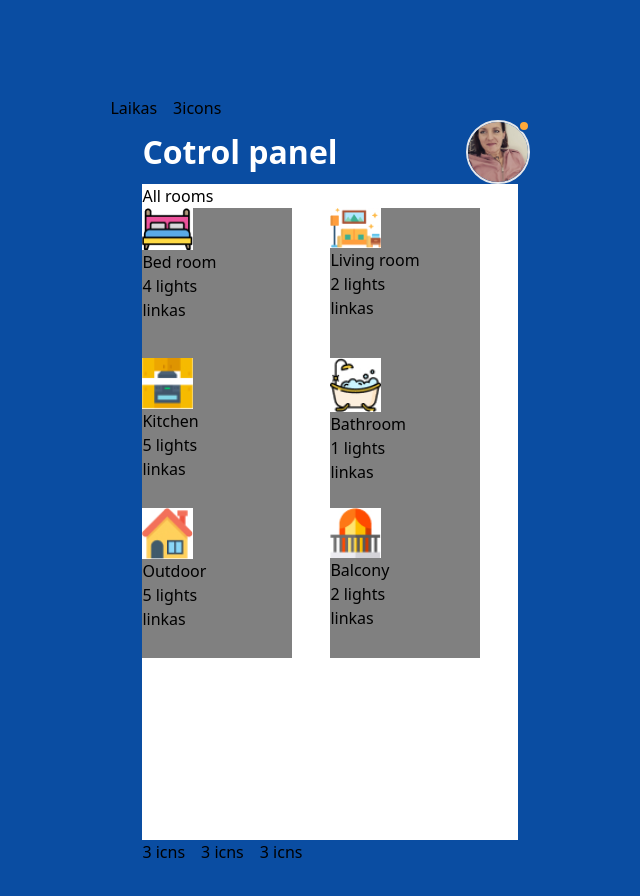
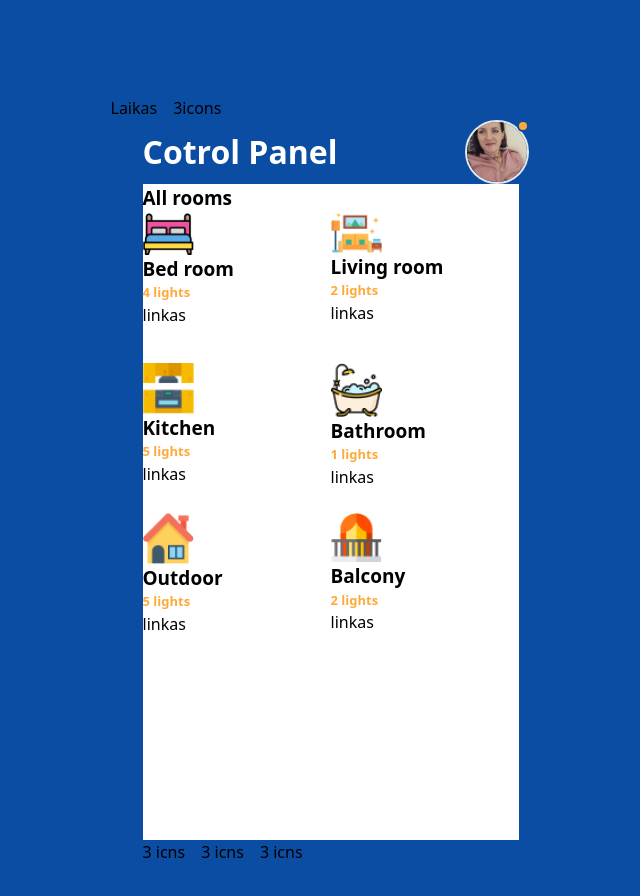
Before and after one commit to Onushkis/smartlight-ui-onushkis, a React (Create React App) app: page / in a window 1280 px wide. Shown: the top 896 px of the page, without its empty margins (320-960 px from the left). Built offline with nearby package versions, Linux system fonts and the light colour scheme.

Commit message:
add colores to main

```diff
--- a/src/components/Headmidle.js
+++ b/src/components/Headmidle.js
@@ -6,7 +6,7 @@ const Headmidle = () => {
     return (
         <div className="flex items-center justify-center  place-content-center text-center ">
             {/* Middlediv*/}
-             <div class="text-[#fff] font-bold text-tiny">Cotrol panel</div>
+             <div class="text-[#fff] font-bold text-tiny">Cotrol Panel</div>
             <div className='relative className="flex items-center justify-center space-x-32 place-content-center text-center "'>
               <span className='absolute top-0 right-0 w-3 h-3  bg-regal-yellowtext rounded-full border-2 border-regal-bluebacgrounf '></span>
 
--- a/src/components/MainContent.js
+++ b/src/components/MainContent.js
@@ -66,9 +66,10 @@ const MainContent = () => {
         style={{
           width: '376px',
           height: '656px',
+
         }}
       >
-        <div>All rooms</div>
+        <h1 class="regal-bluetext font-bold text-main">All rooms</h1>
         <div
           style={{
             display: 'grid',
@@ -81,12 +82,12 @@ const MainContent = () => {
               style={{
                 width: '150px',
                 height: '150px',
-                backgroundColor: 'grey',
+                // backgroundColor: 'grey',
               }}
             >
               <img src={room.img} width="51px" height="42px"></img>
-              <div>{room.title}</div>
-              <div>{room.lights} lights</div>
+              <div class="text regal-blacktext font-bold text-main ">{room.title} </div>
+              <div class="text text-regal-yellowtext font-bold text-small ">{room.lights} lights</div>
               <Link to={'room/' + room.link}>linkas</Link>
             </div>
           ))}
--- a/tailwind.config.js
+++ b/tailwind.config.js
@@ -6,6 +6,8 @@ module.exports = {
     },
     fontSize: {
       'tiny': '2rem',
+      'main': '1.188rem',
+      'small': '0.813rem',
     },
     backgroundSize: {
       'auto': 'auto',
@@ -13,6 +15,7 @@ module.exports = {
       'contain': 'contain',
       '50%': '50%',
       '16': '4rem',
+
     },
         extend: {
           width: {
```
